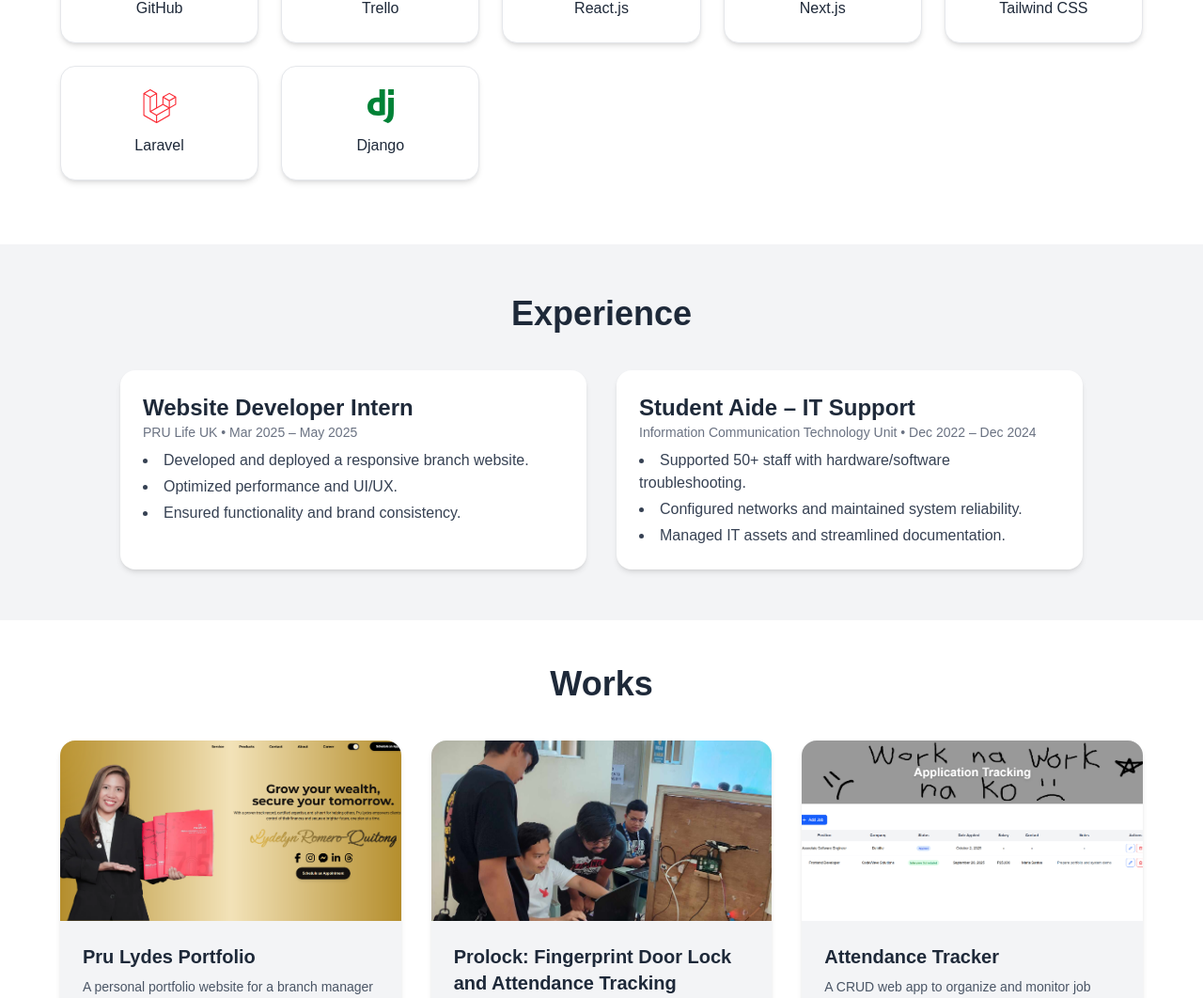
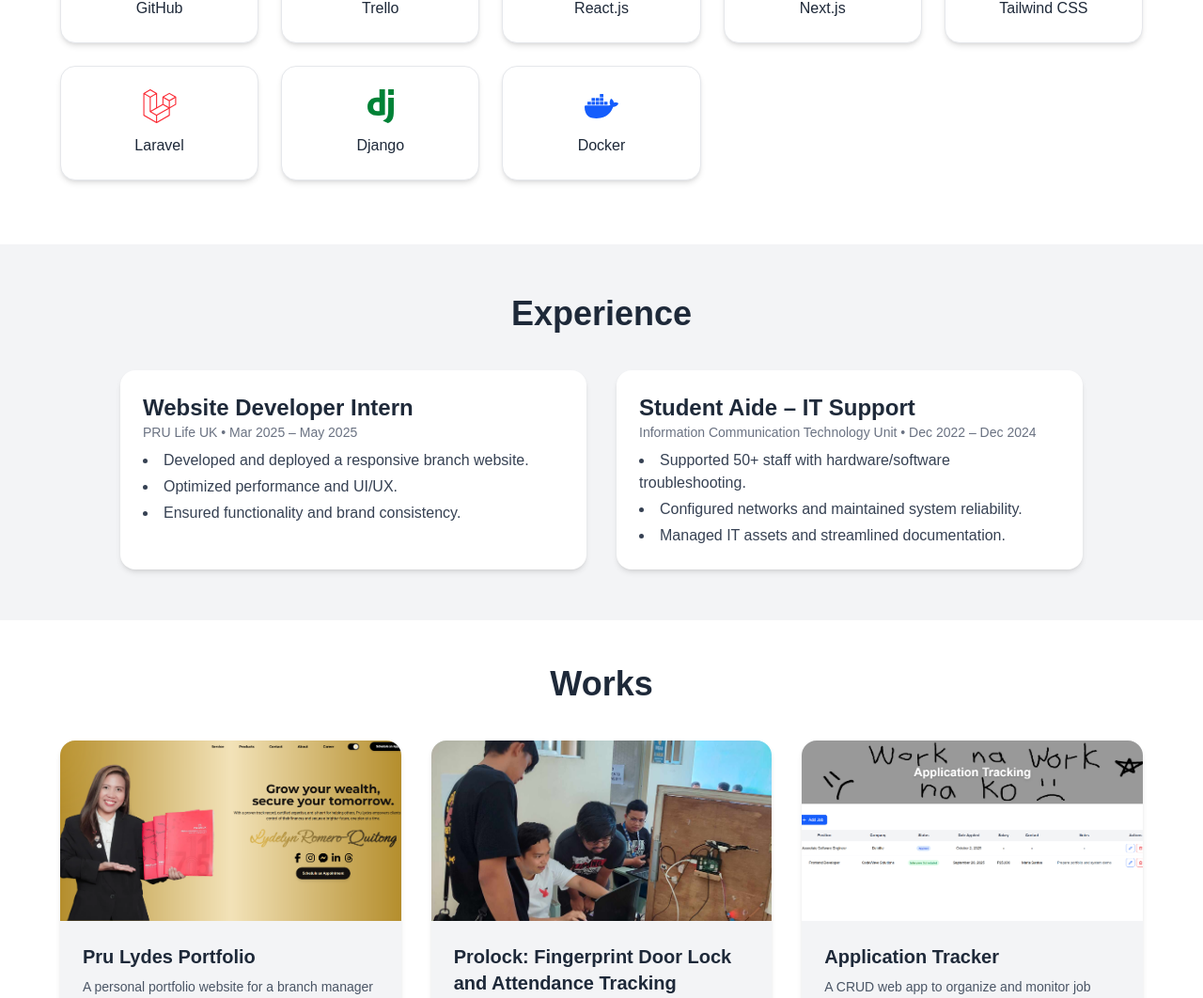
Before and after one commit to Ruthskery/cy_portfolio, a Next.js app: page / in a window 1280 px wide. Shown: the part 2212-3274 px from the top of the page at 94% size. Built offline with nearby package versions, Linux system fonts and the light colour scheme.

Commit message:
techstack and works fixed

```diff
--- a/sections/techstack.tsx
+++ b/sections/techstack.tsx
@@ -17,6 +17,7 @@
   SiLaravel,
   SiDjango,
   SiDrizzle,
+  SiDocker
 } from "react-icons/si";
 
 function TechStack() {
@@ -39,6 +40,7 @@
     { name: "Tailwind CSS", icon: SiTailwindcss, color: "text-sky-400" },
     { name: "Laravel", icon: SiLaravel, color: "text-red-500" },
     { name: "Django", icon: SiDjango, color: "text-green-700" },
+    { name: "Docker", icon: SiDocker, color: "text-blue-600"}
   ];
   return (
     <div className="min-h-screen bg-white dark:bg-gray-900 px-4 py-16">
--- a/sections/works.tsx
+++ b/sections/works.tsx
@@ -4,7 +4,7 @@
 
 import prulydes from '../public/work/prulydes.png';
 import prolock from '../public/work/prolock.jpg';
-import attendancetracker from '../public/work/attendancetracker.png'
+import applicationtracker from '../public/work/attendancetracker.png'
 
 function Works() {
   return (
@@ -96,14 +96,14 @@
         >
           <div className="overflow-hidden">
             <Image
-              src={attendancetracker}
+              src={applicationtracker}
               alt="Attendance Tracker"
               className="w-full h-48 object-cover transform group-hover:scale-110 transition duration-300"
             />
           </div>
           <div className="p-6">
             <h3 className="text-xl font-semibold text-gray-800 dark:text-gray-100 mb-2">
-              Attendance Tracker
+              Application Tracker
             </h3>
             <p className="text-gray-600 dark:text-gray-300 text-sm mb-4">
               A CRUD web app to organize and monitor job applications efficiently.
```
